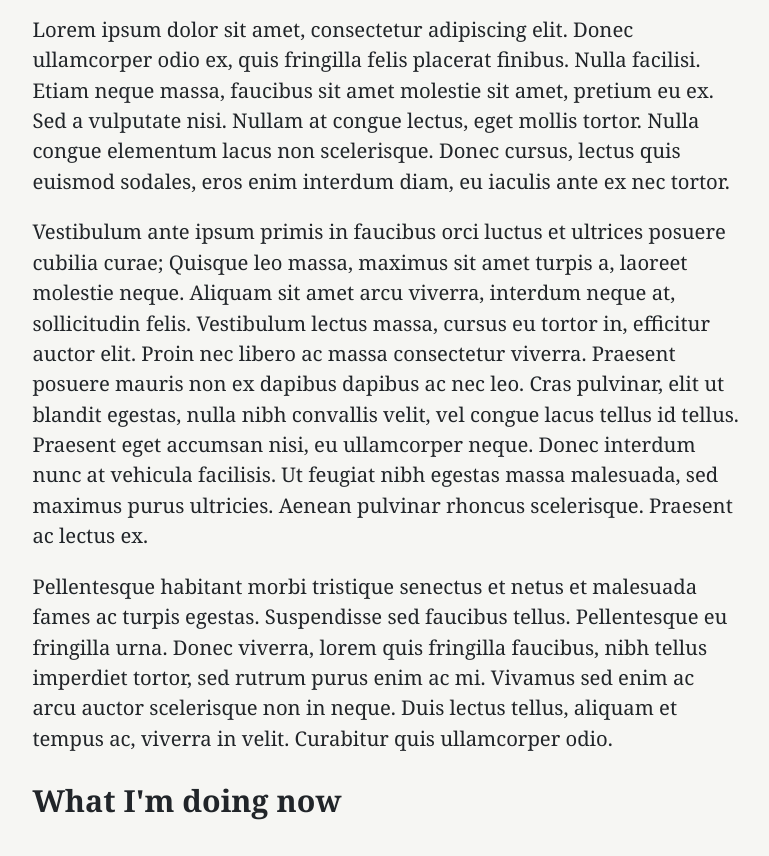
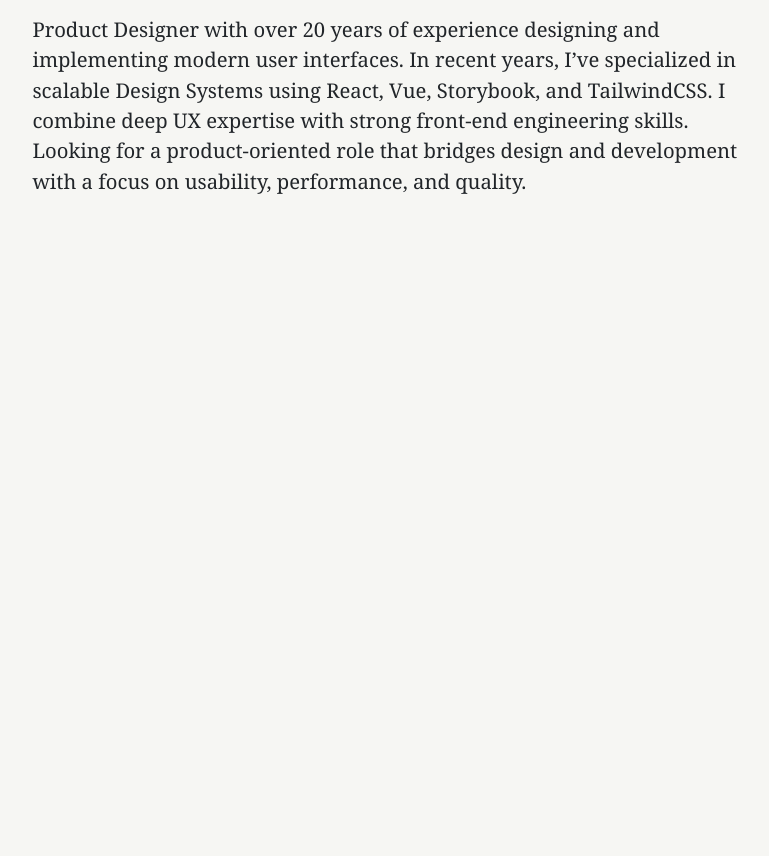
Before and after one commit to marcingaleza/marcingaleza.github.io, a plain HTML site: page index.html in a window 1280 px wide. Shown: the part 288-1144 px from the top of the page, without its empty margins (253-1022 px from the left). After the commit the page ends 800 px from the top, so only its background shows below. Drawn offline with Linux system fonts and the light colour scheme.

Commit message:
Update index.html

```diff
--- a/index.html
+++ b/index.html
@@ -15,10 +15,7 @@
       <span class="vh">laiconick.dev homepage</span>
     </a>
     <h1>About me</h1>
-    <p>Lorem ipsum dolor sit amet, consectetur adipiscing elit. Donec ullamcorper odio ex, quis fringilla felis placerat finibus. Nulla facilisi. Etiam neque massa, faucibus sit amet molestie sit amet, pretium eu ex. Sed a vulputate nisi. Nullam at congue lectus, eget mollis tortor. Nulla congue elementum lacus non scelerisque. Donec cursus, lectus quis euismod sodales, eros enim interdum diam, eu iaculis ante ex nec tortor.</p>
-    <p>Vestibulum ante ipsum primis in faucibus orci luctus et ultrices posuere cubilia curae; Quisque leo massa, maximus sit amet turpis a, laoreet molestie neque. Aliquam sit amet arcu viverra, interdum neque at, sollicitudin felis. Vestibulum lectus massa, cursus eu tortor in, efficitur auctor elit. Proin nec libero ac massa consectetur viverra. Praesent posuere mauris non ex dapibus dapibus ac nec leo. Cras pulvinar, elit ut blandit egestas, nulla nibh convallis velit, vel congue lacus tellus id tellus. Praesent eget accumsan nisi, eu ullamcorper neque. Donec interdum nunc at vehicula facilisis. Ut feugiat nibh egestas massa malesuada, sed maximus purus ultricies. Aenean pulvinar rhoncus scelerisque. Praesent ac lectus ex.</p>
-    <p>Pellentesque habitant morbi tristique senectus et netus et malesuada fames ac turpis egestas. Suspendisse sed faucibus tellus. Pellentesque eu fringilla urna. Donec viverra, lorem quis fringilla faucibus, nibh tellus imperdiet tortor, sed rutrum purus enim ac mi. Vivamus sed enim ac arcu auctor scelerisque non in neque. Duis lectus tellus, aliquam et tempus ac, viverra in velit. Curabitur quis ullamcorper odio.</p>
-    <h2>What I'm doing now</h2>
+    <p>Product Designer with over 20 years of experience designing and implementing modern user interfaces. In recent years, I’ve specialized in scalable Design Systems using React, Vue, Storybook, and TailwindCSS. I combine deep UX expertise with strong front-end engineering skills. Looking for a product-oriented role that bridges design and development with a focus on usability, performance, and quality.</p>
   </main>
 </body>
 </html>
```
